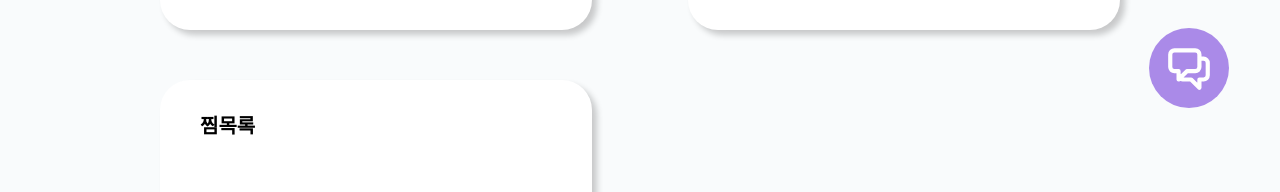
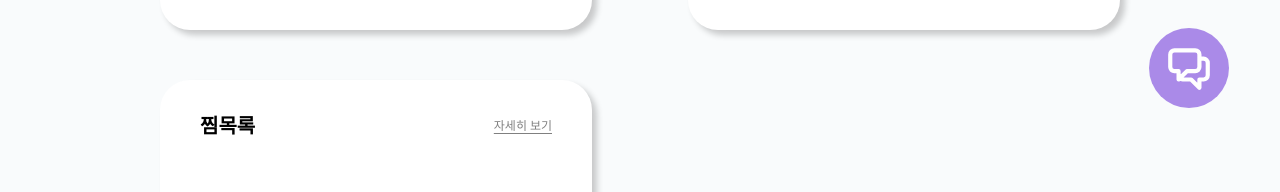
Before and after one commit to Rubminds/rubminds-frontend, a React (Create React App) app: page /mypage in a window 1280 px wide. Shown: the part 612-804 px from the top of the page. Built offline with nearby package versions, Linux system fonts and the light colour scheme.

Commit message:
feat: 찜목록 자세히보기 추가, userprofile css 일부 수정(#16)

```diff
--- a/src/common/GlobalStyle.js
+++ b/src/common/GlobalStyle.js
@@ -48,6 +48,7 @@ a{
     /* 링크의 색상 및 밑줄 없애기 */
     color: inherit;
     text-decoration: none;
+    cursor:pointer;
 }
 li{
     list-style:none;
--- a/src/components/MyPage/UserDibs/index.js
+++ b/src/components/MyPage/UserDibs/index.js
@@ -4,7 +4,10 @@ import * as S from './style';
 const UserDibs = ({ me }) => {
   return (
     <S.CardWrapper>
-      <S.Title>찜목록</S.Title>
+      <S.TitleWrapper>
+        <S.Title>찜목록</S.Title>
+        <S.TitleDetail>자세히 보기</S.TitleDetail>
+      </S.TitleWrapper>
       <S.Content>
         <S.Type>
           <S.TypeName>스터디</S.TypeName>
--- a/src/components/MyPage/UserDibs/style.js
+++ b/src/components/MyPage/UserDibs/style.js
@@ -9,11 +9,20 @@ export const CardWrapper = styled(Paper)`
   width: 45%;
   height: auto;
   padding: 3rem 4rem;
-  ${mediaQuery({"width":"100%"})}
+  ${mediaQuery({ width: '100%' })}
+`;
+export const TitleWrapper = styled.div`
+  ${flexBetween};
 `;
 export const Title = styled.label`
   font-size: 2rem;
   font-weight: bold;
+`;
+export const TitleDetail = styled.a`
+  font-size: 1.2rem;
+  color: rgba(128, 128, 128);
+  text-decoration: underline;
+  text-underline-position: under;
 `;
 export const Content = styled.div`
   ${flexBetween};
@@ -30,6 +39,6 @@ export const TypeName = styled.label`
 `;
 
 export const ValueLabel = styled.label`
-    font-size:2.4rem;
-    font-weight:bold;
+  font-size: 2.4rem;
+  font-weight: bold;
 `;
--- a/src/components/MyPage/UserProfile/style.js
+++ b/src/components/MyPage/UserProfile/style.js
@@ -31,7 +31,7 @@ export const Avatar = styled.img`
   width: 8rem;
   height: 8rem;
   border-radius: 50%;
-  ${mediaQuery({margin:"1rem 0"})}
+  ${mediaQuery({margin:"1rem 0", width:"16rem", height:"16rem"})}
 `;
 export const NameIntroduce = styled.div`
   ${flexColumn};
@@ -42,6 +42,7 @@ export const NameIntroduce = styled.div`
 export const Name = styled.label`
   font-size: 2rem;
   font-weight: bold;
+  ${mediaQuery({"font-size":"2.6rem"})}
 `;
 export const Introduce = styled.label`
   font-size: 1.2rem;
@@ -50,10 +51,11 @@ export const Introduce = styled.label`
   display: -webkit-box;
   -webkit-line-clamp: 3; //라인수 정함
   -webkit-box-orient: vertical;
-  ${mediaQuery({"margin-top":"1rem"})}
+  ${mediaQuery({"margin-top":"1rem", "font-size":"2rem"})}
 `;
 export const SkillsWrapper = styled.ul`
   display: flex;
+  ${mediaQuery({"justify-content":"center"})}
 `;
 export const SkillImg = styled.img`
   width: 6rem;
--- a/src/components/MyPage/UserProjects/style.js
+++ b/src/components/MyPage/UserProjects/style.js
@@ -29,6 +29,9 @@ export const StatusCircle = styled.div`
   align-items: center;
   justify-content: center;
   box-shadow: 5px 5px 10px rgba(0, 0, 0, 0.2);
+  & label{
+    cursor:pointer;
+  }
 
   ${(props) =>
     props.status === '모집중'
--- a/src/pages/MyPage/style.js
+++ b/src/pages/MyPage/style.js
@@ -7,7 +7,7 @@ export const MyPageWrapper = styled.div`
   padding: 4rem 16rem 20rem 16rem;
   background-color: #f9fbfc;
   ${flexColumn};
-  ${mediaQuery({ padding: '2rem 4rem 12rem 4rem' })}
+  ${mediaQuery({ padding: '2rem 4rem 24rem 4rem' })}
 `;
 
 export const Division = styled.div`
```
